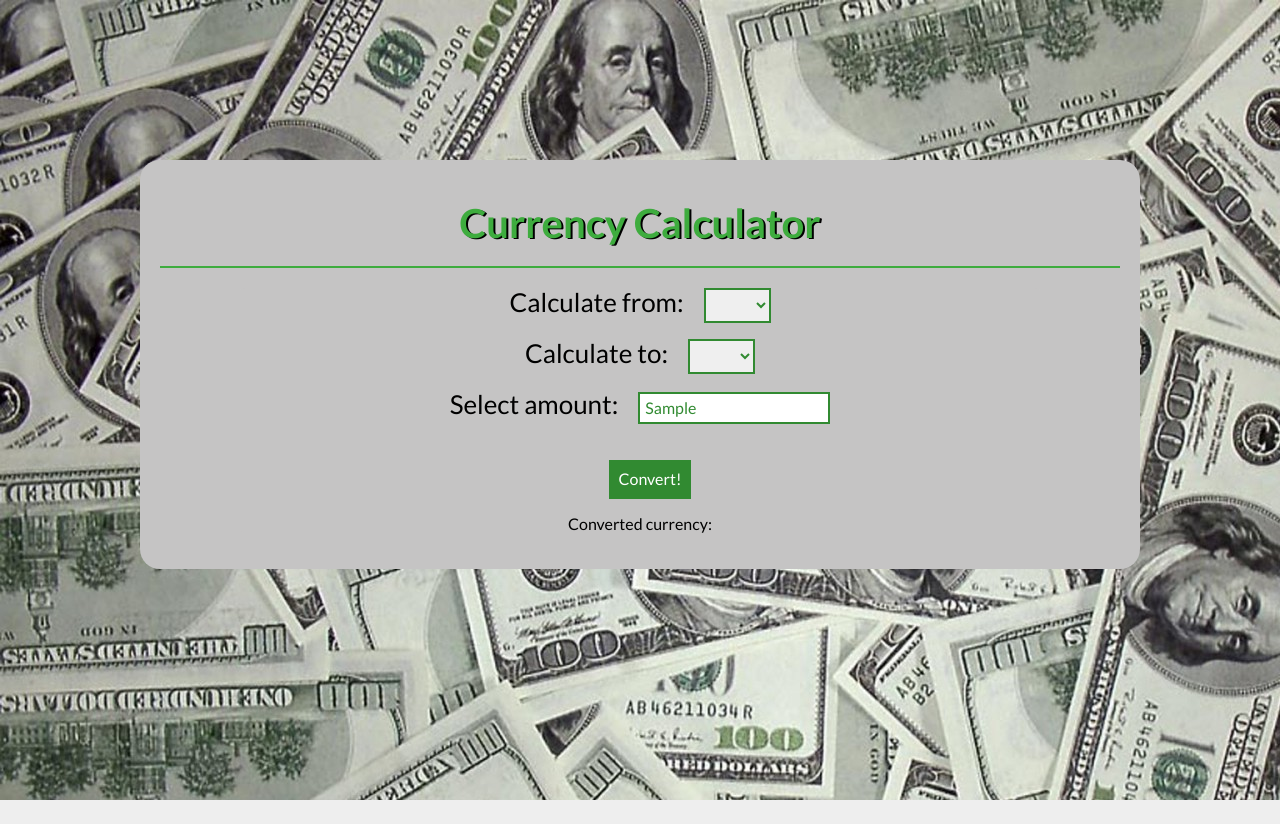
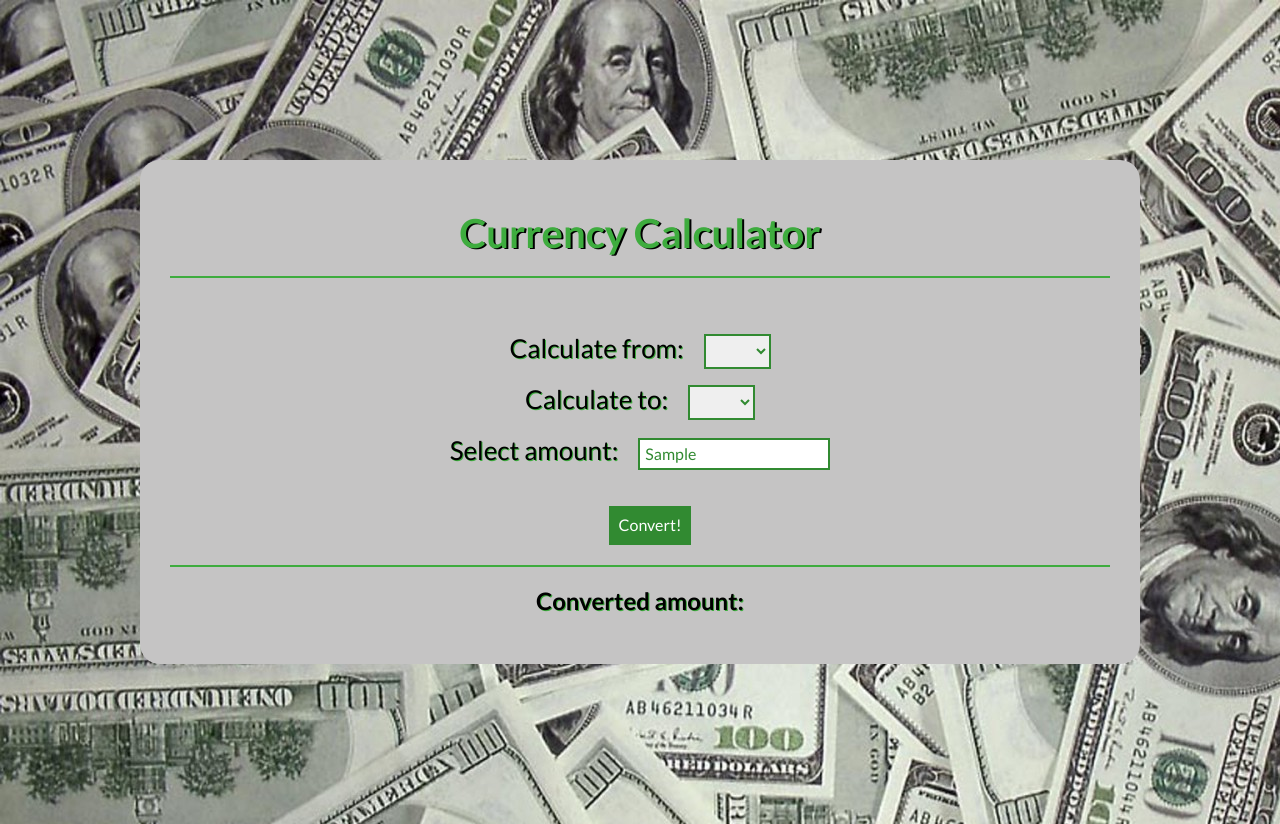
Before and after one commit to szpytmus/currency-converter-react, a React (Create React App) app: page / in a window 1280 px wide. Both pictures are taken after typing "Sample" into the empty fields and a click on the button "Convert!". Before the commit the page ends 800 px from the top, so only its background shows below. Built offline with nearby package versions, Linux system fonts and the light colour scheme.

Commit message:
results -> Results component

```diff
--- a/src/App.js
+++ b/src/App.js
@@ -2,6 +2,8 @@ import React, {useState} from 'react';
 import Container from './Container';
 import Header from './Header'
 import Form from './Form'
+import Results from './Results'
+
 
 function App() {
 
@@ -120,9 +122,11 @@ function App() {
 
       <Form
         calculateCurrency={calculateCurrency}
-        convertedAmount={convertedAmount}
       />
 
+    <Results
+    convertedAmount={convertedAmount}
+    />
 
     </Container>
 
--- a/src/Container/style.css
+++ b/src/Container/style.css
@@ -18,7 +18,7 @@ body {
     width: 1000px;
     max-width: 100%;
     margin: 150px auto;
-    padding: 20px;
+    padding: 30px;
     background-color: rgb(197, 196, 196) ;
     border-radius:20px;
 }
--- a/src/Form/index.js
+++ b/src/Form/index.js
@@ -51,15 +51,7 @@ const Form = ({ calculateCurrency, convertedAmount }) => {
             >
                 Convert!
             </button>
-            <p
-            className="form__paragraph"
-            >
-                <span
-                className="form__result"
-                hidden={convertedAmount <=0}
-                >Converted currency: {convertedAmount}
-                </span>
-            </p>
+
         </form>
     )
 };
--- a/src/Form/style.css
+++ b/src/Form/style.css
@@ -2,15 +2,18 @@
     font-size: 26px;
     max-width: 180px;
     margin-right: 20px;
+    text-shadow:rgb(62, 172, 62) 1px 1px;
+
 
 }
 
 .form {
     background-color:rgb(197, 196, 196);
-    border-radius: 5px;
     margin: auto;
     text-align: center;
-    max-width: 800px;
+    max-width:1000px;
+    border-bottom: 2px solid  rgb(62, 172, 62);
+    padding:20px;
 }
 
 
@@ -33,13 +36,14 @@
     padding:10px;
     margin: 20px 0 0 20px;
     transition: color 0.3s;
+    font-size: 16px;
 
 }
 
 
 .form__button:hover {
     height: 50px;
-    font-size: 20px;
+    font-size: 16px;
     background-color: hsl(120, 48%,67%);
     color: white;
     border: none;
--- /dev/null
+++ b/src/Results/index.js
@@ -0,0 +1,15 @@
+import React from 'react';
+import './style.css'
+
+
+const Results = ({convertedAmount}) => (
+
+    <div
+    className="results_result"
+    hidden={convertedAmount <= 0}
+    >
+        Converted amount:  {convertedAmount}
+    </div>
+)
+
+export default Results;
--- /dev/null
+++ b/src/Results/style.css
@@ -0,0 +1,10 @@
+.results_result{
+    margin: auto;
+    text-align: center;
+    font-size:24px;
+    font-weight:bold;
+    padding: 20px 0;
+    text-shadow:rgb(62, 172, 62) 1px 1px;
+
+
+}
```
